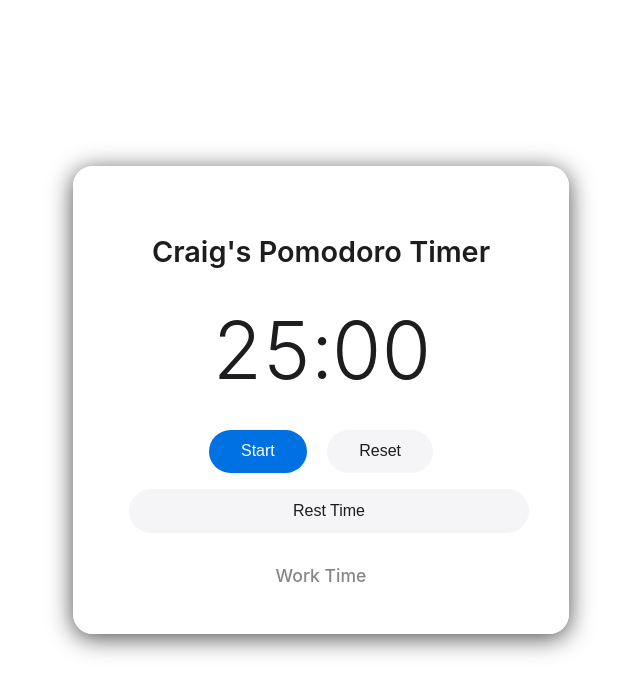
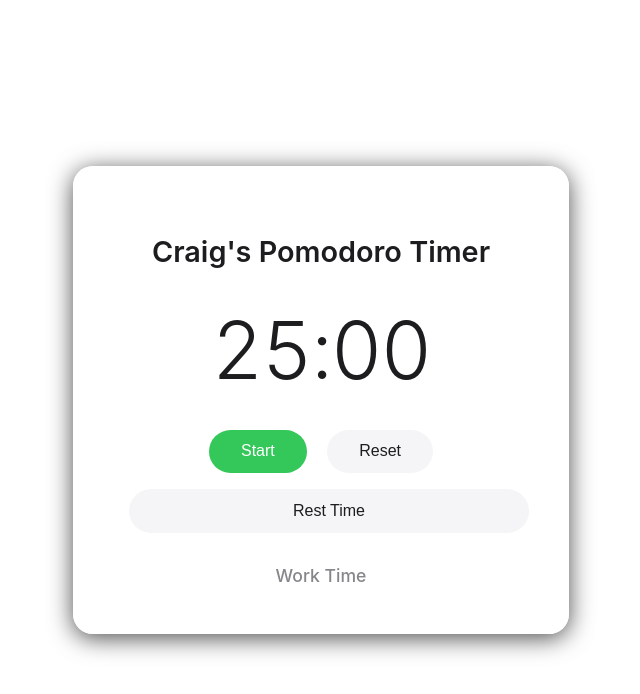
Before and after one commit to craigdossantos/Pomodoro, a plain HTML site: page index.html in a window 1280 px wide. Shown: the whole page, without its empty margins (319-959 px from the left). Drawn offline with Linux system fonts and the light colour scheme.

Commit message:
changed to green

```diff
--- a/styles.css
+++ b/styles.css
@@ -40,7 +40,7 @@ h1 {
     margin: 0 0.5rem;
     padding: 0.8rem 2rem;
     cursor: pointer;
-    background-color: #0071e3;
+    background-color: #34c759;
     color: white;
     border: none;
     border-radius: 980px;
@@ -49,7 +49,7 @@ h1 {
 }
 
 .controls button:hover {
-    background-color: #0077ED;
+    background-color: #30b753;
     transform: scale(1.02);
 }
 
```
